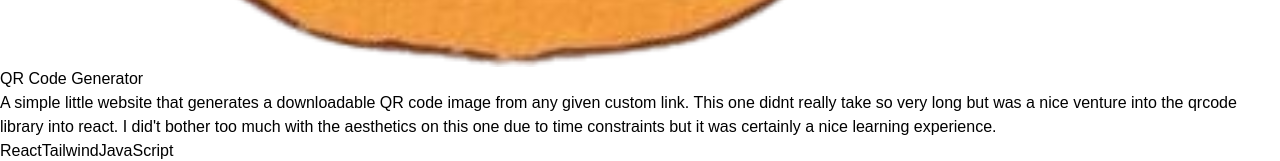
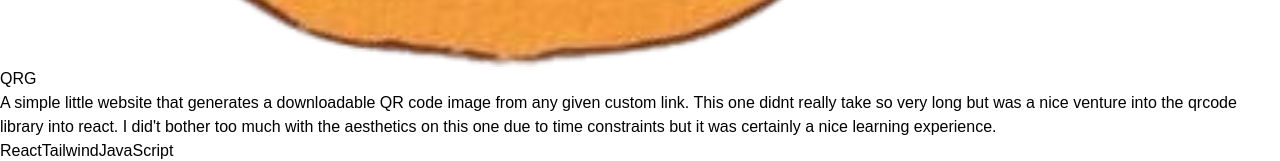
Before and after one commit to BeagleEagle21/portfolio, a React (Vite) app: page / in a window 1280 px wide. Shown: the part 4347-4508 px from the top of the page. Built offline with nearby package versions, Linux system fonts and the light colour scheme; a web font is replaced by a local one.

Commit message:
naother test

```diff
--- a/src/components/Projects.jsx
+++ b/src/components/Projects.jsx
@@ -35,7 +35,7 @@ const projectData = [
   },
   {
     image: moon,
-    title: "QR Code Generator",
+    title: "QRG",
     description:
       "A simple little website that generates a downloadable QR code image from any given custom link. This one didnt really take so very long but was a nice venture into the qrcode library into react. I did't bother too much with the aesthetics on this one due to time constraints but it was certainly a nice learning experience.",
     technologies: ["React", "Tailwind", "JavaScript"],
```
